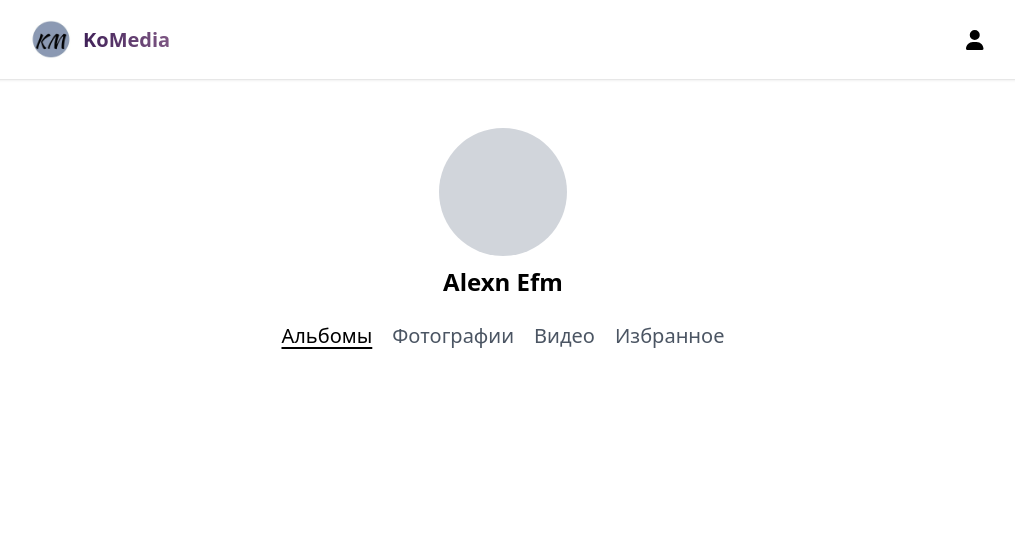
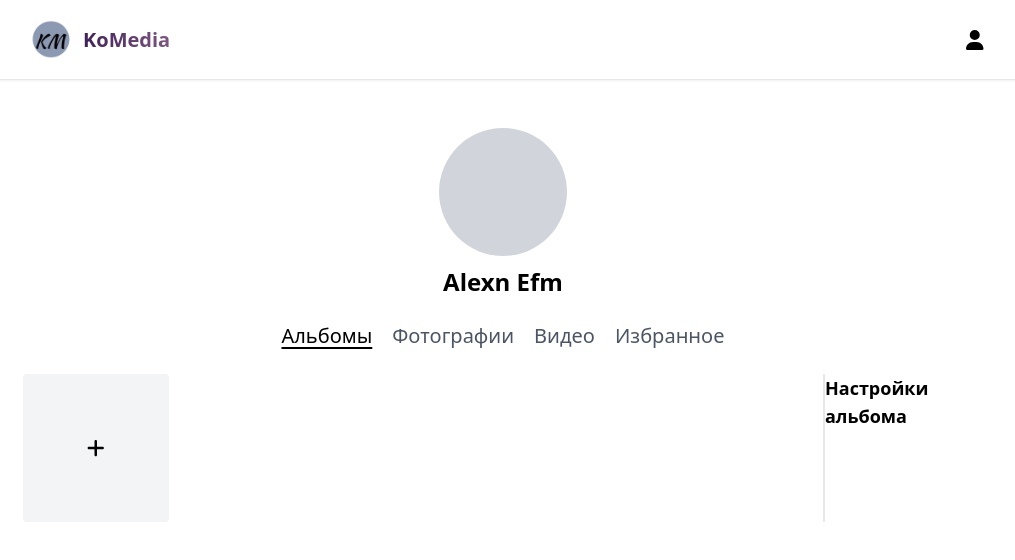
Before and after one commit to sssalias/tech, a React (Create React App) app: page /profile/albums/1 in a window 1280 px wide. Shown: the top 560 px of the page, without its empty margins (137-1152 px from the left). Built offline with nearby package versions, Linux system fonts and the light colour scheme; what tailwind-fontawesome would draw is missing.

Commit message:
1) Created Modal Link for Modal Pages 2) The created photo api logic was declared

```diff
--- /dev/null
+++ b/src/pages/GeneralPages/ProfilePage/AlbumsDetails/AlbumsDetails.tsx
@@ -0,0 +1,16 @@
+import React from 'react'
+import {ImageList} from 'widgets/image'
+import {AlbumSettings} from 'widgets/album'
+
+const AlbumsDetails = () => {
+    return (
+        <div className='flex '>
+            <div className='w-5/6'>
+                <ImageList/>
+            </div>
+            <AlbumSettings/>
+        </div>
+    )
+}
+
+export default AlbumsDetails
--- a/src/pages/ModalsPages/CreateImagePage/CreateImagePage.tsx
+++ b/src/pages/ModalsPages/CreateImagePage/CreateImagePage.tsx
@@ -1,8 +1,19 @@
 import React from 'react';
 import {ModalLayout} from 'shared/ui'
 import {ImageCreateForm} from 'widgets/image'
+import {useParams, useSearchParams} from 'react-router-dom'
 
 const CreateImagePage = () => {
+
+    // При открытии страницы (модального окна) из юрл прилетает albumI
+    // Если null, то запрос на добавление в общие фото, если нет, то в конкретный альбом по albumId
+
+    const [params] = useSearchParams()
+
+    console.log(
+        params.get('albumId')
+    )
+
     return (
         <ModalLayout title='Добавить фотографию'>
             <ImageCreateForm/>
--- a/src/pages/index.tsx
+++ b/src/pages/index.tsx
@@ -4,6 +4,7 @@ import Albums from 'pages/GeneralPages/ProfilePage/Albums/Albums'
 import CreateAlbumPage from 'pages/ModalsPages/CreateAlbumPage/CreateAlbumPage'
 import Photos from 'pages/GeneralPages/ProfilePage/Photos/Photos'
 import CreateImagePage from 'pages/ModalsPages/CreateImagePage/CreateImagePage'
+import AlbumsDetails from 'pages/GeneralPages/ProfilePage/AlbumsDetails/AlbumsDetails'
 
 export {
     IndexPage,
@@ -11,5 +12,6 @@ export {
     Albums,
     CreateAlbumPage,
     CreateImagePage,
-    Photos
+    Photos,
+    AlbumsDetails
 }
--- a/src/router/ProfileRouter/ProfileRouter.tsx
+++ b/src/router/ProfileRouter/ProfileRouter.tsx
@@ -1,11 +1,11 @@
 import React from 'react';
 import {IRoute} from 'shared/ui/router/CustomRouter'
-import Albums from 'pages/GeneralPages/ProfilePage/Albums/Albums'
-import Photos from 'pages/GeneralPages/ProfilePage/Photos/Photos'
 import {CustomRouter} from 'shared/ui'
+import {AlbumsDetails, Photos, Albums} from 'pages'
 
 const routes:IRoute[] = [
     {path: 'albums', element: <Albums/>},
+    {path: 'albums/:albumId', element: <AlbumsDetails/>},
     {path: 'photos', element: <Photos/>}
 ]
 
--- a/src/shared/ui/index.tsx
+++ b/src/shared/ui/index.tsx
@@ -8,6 +8,7 @@ import SimpleField from 'shared/ui/kit/Fields/SimpleField/SimpleField'
 import Drag from 'shared/ui/kit/Drag/Drag'
 import ModalLayout from 'shared/ui/layouts/ModaLayout/ModalLayout'
 import SearchField from 'shared/ui/kit/Fields/SearchField/SearchField'
+import ModalLink from 'shared/ui/kit/ModalLink/ModalLink'
 
 export  {
     DefaultButton,
@@ -19,5 +20,6 @@ export  {
     SimpleField,
     Drag,
     ModalLayout,
-    SearchField
+    SearchField,
+    ModalLink
 }
--- /dev/null
+++ b/src/shared/ui/kit/ModalLink/ModalLink.tsx
@@ -0,0 +1,18 @@
+import React from 'react'
+import {Link, useLocation} from 'react-router-dom'
+
+type ModalLinkProps = {
+    path:string,
+    children:any
+}
+
+const ModalLink = ({path, children}:ModalLinkProps) => {
+
+    const location = useLocation()
+
+    return (
+        <Link to={path} state={{prevLocation: location}}>{children}</Link>
+    )
+}
+
+export default ModalLink
--- a/src/shared/ui/layouts/BaseLayout/BaseLayout.tsx
+++ b/src/shared/ui/layouts/BaseLayout/BaseLayout.tsx
@@ -4,7 +4,7 @@ import {Outlet} from 'react-router-dom'
 
 const BaseLayout = ({children}:any) => {
     return (
-        <div className='w-full mt-32'>
+        <div className=' w-full mt-32'>
             <Header/>
             <div className='w-full'>
                 <div className='w-3/4 mx-auto my-3'>
--- a/src/widgets/album/AlbumItemCreate/AlbumItemCreate.tsx
+++ b/src/widgets/album/AlbumItemCreate/AlbumItemCreate.tsx
@@ -1,16 +1,17 @@
 import React from 'react'
-import {Link, useLocation} from 'react-router-dom'
+import {useLocation} from 'react-router-dom'
 import {FontAwesomeIcon} from '@fortawesome/react-fontawesome'
 import {faPlus} from '@fortawesome/free-solid-svg-icons'
+import {ModalLink} from 'shared/ui'
 
 const AlbumItemCreate = () => {
     const location = useLocation()
     return (
-        <Link to='/profile/albums/create' state={{prevLocation: location}}>
+        <ModalLink path='/profile/albums/create'>
             <div className='hover:bg-light-violet hover:text-white transition-all bg-gray-100 rounded relative h-full flex justify-center items-center text-xl'>
                 <FontAwesomeIcon icon={faPlus}/>
             </div>
-        </Link>
+        </ModalLink>
     );
 };
 
--- /dev/null
+++ b/src/widgets/album/AlbumSettings/AlbumSettings.tsx
@@ -0,0 +1,21 @@
+import React from 'react'
+
+
+// TODO:
+//      1) - Сделать чекбоксы: (isPrivate)
+//      2) - Сделать уровени доступа (owners)
+
+const AlbumSettings = () => {
+    return (
+        <div className='w-1/6 ml-auto border-l-2 border-gray-200 b'>
+            <div className='w-full flex flex-col justify-center items-center'>
+                <h3 className='text-lg font-semibold'>Настройки альбома</h3>
+                <div>
+
+                </div>
+            </div>
+        </div>
+    )
+}
+
+export default AlbumSettings
--- a/src/widgets/album/index.tsx
+++ b/src/widgets/album/index.tsx
@@ -1,7 +1,8 @@
 import AlbumList from 'widgets/album/AlbumList/AlbumList'
 import AlbumCreateForm from 'widgets/album/AlbumCreateForm/AlbumCreateForm'
-
+import AlbumSettings from 'widgets/album/AlbumSettings/AlbumSettings'
 export {
     AlbumList,
-    AlbumCreateForm
+    AlbumCreateForm,
+    AlbumSettings
 }
--- a/src/widgets/image/ImageCardCreate/ImageCardCreate.tsx
+++ b/src/widgets/image/ImageCardCreate/ImageCardCreate.tsx
@@ -2,15 +2,16 @@ import React from 'react'
 import {Link, useLocation} from 'react-router-dom'
 import {FontAwesomeIcon} from '@fortawesome/react-fontawesome'
 import {faPlus} from '@fortawesome/free-solid-svg-icons'
+import {ModalLink} from 'shared/ui'
 
 const ImageCardCreate = () => {
     const location = useLocation()
     return (
-        <Link to='/profile/photos/create' state={{prevLocation: location}}>
+        <ModalLink path='/profile/photos/create'>
             <div className='p-16 hover:bg-light-violet hover:text-white transition-all bg-gray-100 rounded relative h-full flex justify-center items-center text-xl'>
                 <FontAwesomeIcon icon={faPlus}/>
             </div>
-        </Link>
+        </ModalLink>
     );
 };
 
--- a/src/widgets/user/UserNav/UserNav.tsx
+++ b/src/widgets/user/UserNav/UserNav.tsx
@@ -1,9 +1,7 @@
 import React from 'react'
-import {Link, useLocation} from 'react-router-dom'
 import UserNavItem from '../UserNavItem/UserNavItem'
 
 const UserNav = () => {
-    const currentPath = useLocation().pathname.split('/').filter(el => el !== '' && el !== 'profile')
     return (
         <div className='w-full text-xl text-gray-600'>
             <nav className='flex justify-center gap-5'>
```
